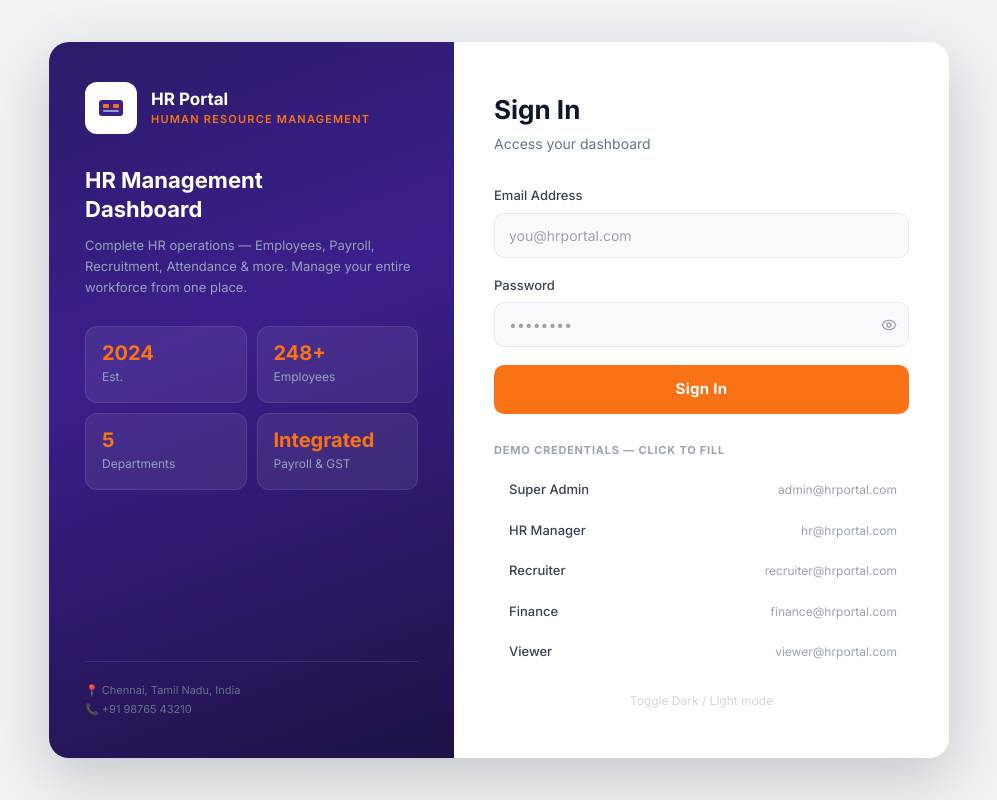
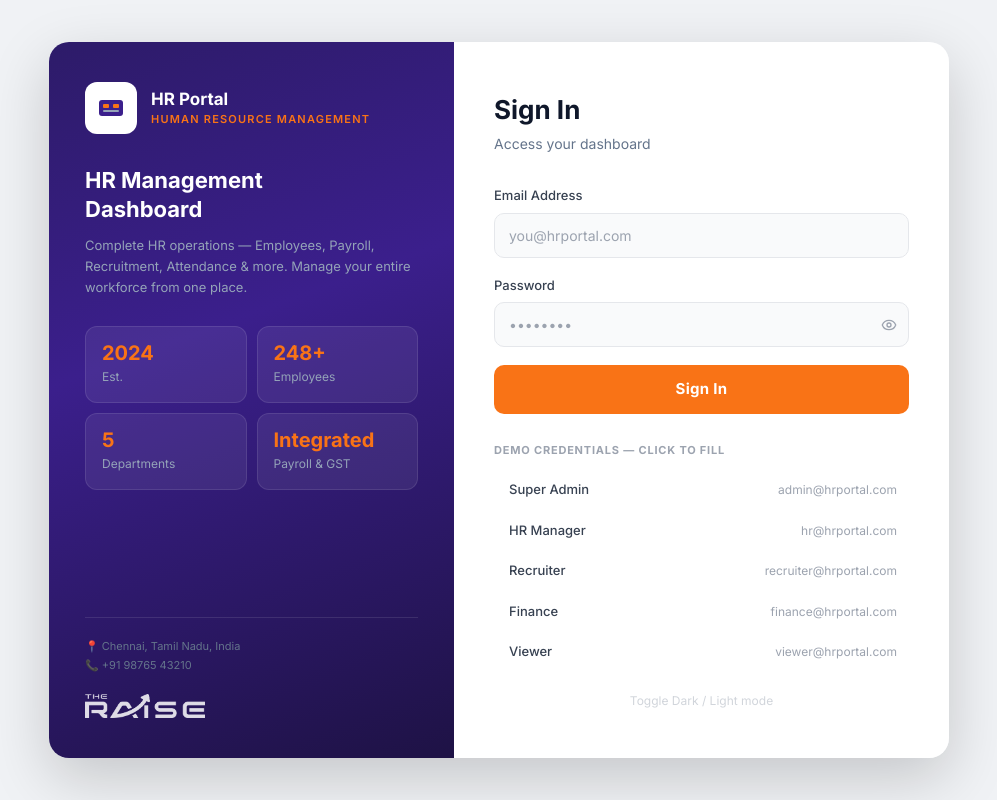
Before and after one commit to KejIt80888752/hr-dashboard, a React (Vite) app: page /#/login in a window 1280 px wide. Shown: the whole page, without its empty margins (141-1138 px from the left). Built offline with nearby package versions, Linux system fonts and the light colour scheme.

Commit message:
Add The Raise / Powered by KEJ IT logo to login + sidebar

```diff
--- a/src/components/DashboardLayout.tsx
+++ b/src/components/DashboardLayout.tsx
@@ -166,6 +166,15 @@ export default function DashboardLayout() {
           <LogOut style={{ width: 15, height: 15 }} />
           Sign Out
         </button>
+
+        {/* The Raise branding */}
+        <div style={{ marginTop: "14px", paddingTop: "12px", borderTop: "1px solid rgba(255,255,255,0.06)", textAlign: "center" }}>
+          <img
+            src="/hr-dashboard/the-raise-logo.png"
+            alt="The Raise — Powered by KEJ IT"
+            style={{ width: "100px", opacity: 0.75, filter: "brightness(0) invert(1)" }}
+          />
+        </div>
       </div>
     </div>
   );
--- a/src/pages/Login.tsx
+++ b/src/pages/Login.tsx
@@ -122,6 +122,14 @@ export default function Login() {
             <p style={{ fontSize: "11px", color: "#64748b", marginTop: "3px" }}>
               📞 +91 98765 43210
             </p>
+            {/* The Raise logo */}
+            <div style={{ marginTop: "20px" }}>
+              <img
+                src="/hr-dashboard/the-raise-logo.png"
+                alt="The Raise — Powered by KEJ IT"
+                style={{ width: "120px", opacity: 0.85, filter: "brightness(0) invert(1)" }}
+              />
+            </div>
           </div>
         </div>
 
```
Also changed, not shown: public/the-raise-logo.png (added).
